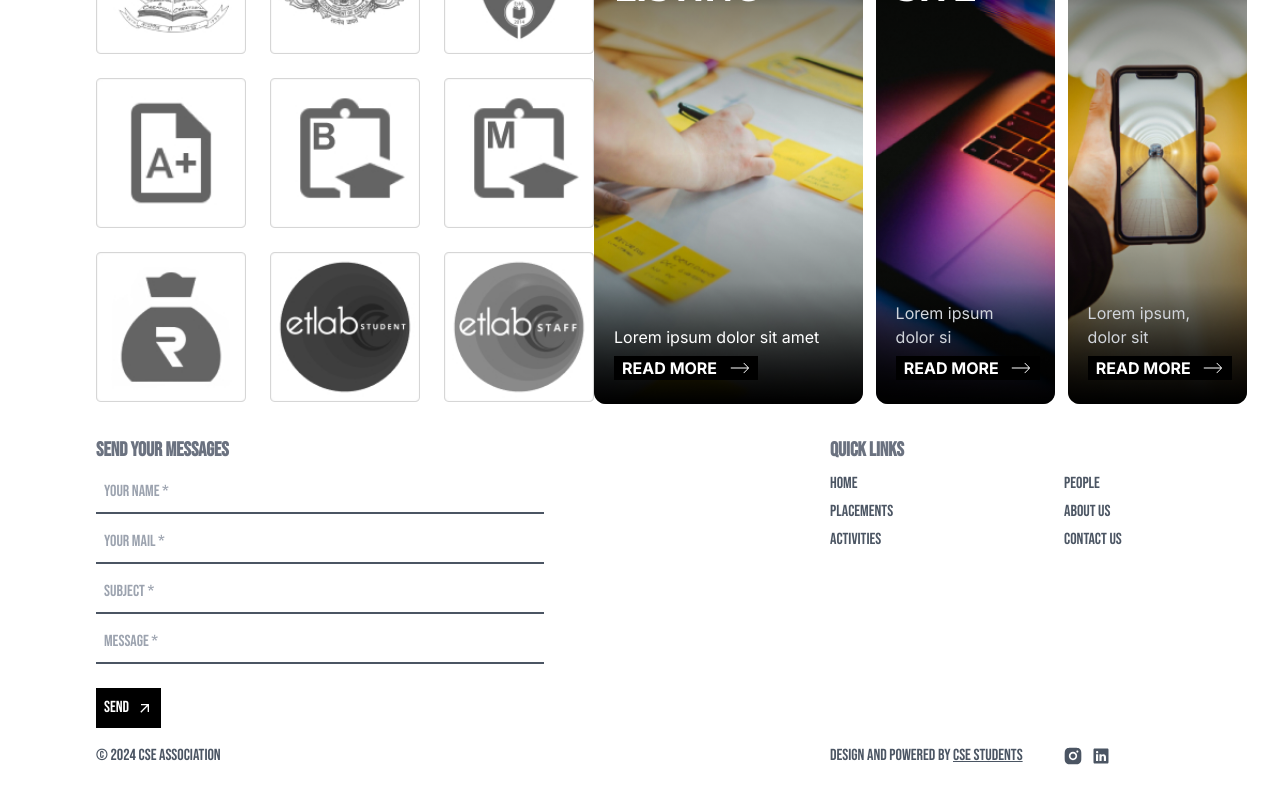
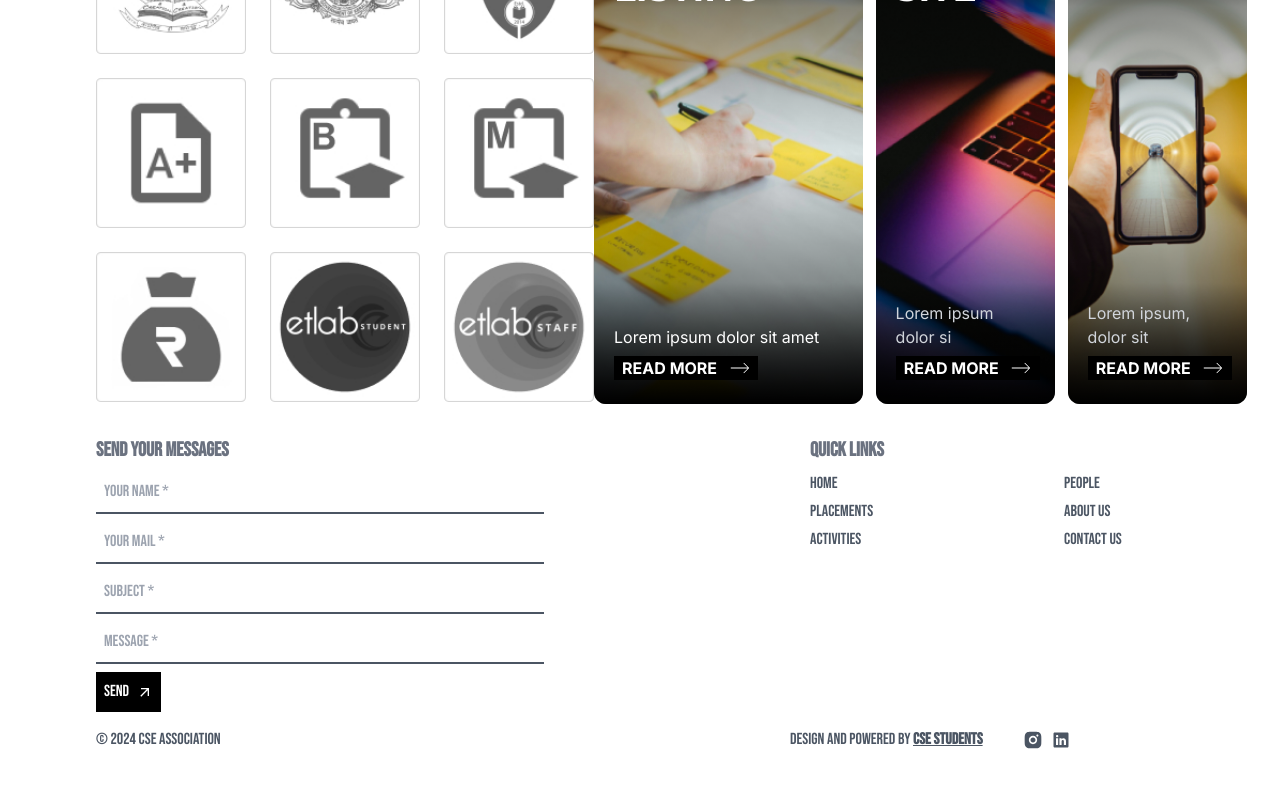
Before and after one commit to mhdaslamp/cse_dept_site, a Next.js app: page / in a window 1280 px wide. Shown: the part 2510-3310 px from the top of the page. Built offline with nearby package versions, Linux system fonts and the light colour scheme.

Commit message:
Changed the hovering effect for Quick links

```diff
--- a/src/components/Footer.jsx
+++ b/src/components/Footer.jsx
@@ -1,50 +1,47 @@
-import React from "react";
+"use client";
+import React, { useState } from "react";
 import Link from "next/link";
-
 import { MdOutlineArrowOutward } from "react-icons/md";
 import { RiInstagramFill } from "react-icons/ri";
 import { IoLogoLinkedin } from "react-icons/io";
 
 const Footer = () => {
   const currentYear = new Date().getFullYear();
+  const [hoveredIndex, setHoveredIndex] = useState(null);
+
+  const handleMouseEnter = (index) => {
+    setHoveredIndex(index);
+  };
+
+  const handleMouseLeave = () => {
+    setHoveredIndex(null);
+  };
+
+  const squareBlock = (index) =>
+  `w-3 h-3 bg-black hover:opacity-100 ${
+    hoveredIndex === index ? "" : "bg-white"
+  } mb-1.5`;
   return (
     <footer className="flex flex-col sm:flex-row justify-between px-24 py-8 bg-white text-gray-800 w-full font-bebasneue relative">
-      <div className="flex-1  mb-4 sm:mb-0">
+      <div className="flex-1 mb-4 sm:mb-0">
         <form className="mb-4">
           <h3 className="text-xl font-semibold mb-2 text-gray-500">
             SEND YOUR MESSAGES
           </h3>
-
-          <div className="mb-2 max-w-md">
-            <div className="mb-2 max-w-md">
+          {[
+            "YOUR NAME *",
+            "YOUR MAIL *",
+            "SUBJECT *",
+            "MESSAGE *"
+          ].map((placeholder, index) => (
+            <div key={index} className="mb-2 max-w-md">
               <input
                 className="p-2 border-b-2 border-gray-600 w-full bg-transparent outline-none"
                 type="text"
-                placeholder="YOUR NAME *"
+                placeholder={placeholder}
               />
             </div>
-          </div>
-          <div className="mb-2 max-w-md">
-            <input
-              className="p-2 border-b-2 border-gray-600 w-full bg-transparent outline-none"
-              type="text"
-              placeholder="YOUR MAIL *"
-            />
-          </div>
-          <div className="mb-2 max-w-md">
-            <input
-              className="p-2 border-b-2 border-gray-600 w-full bg-transparent outline-none"
-              type="text"
-              placeholder="SUBJECT *"
-            />
-          </div>
-          <div className="max-w-md mb-6">
-            <input
-              className="p-2 border-b-2 border-gray-600 w-full bg-transparent outline-none"
-              type="text"
-              placeholder="MESSAGE *"
-            />
-          </div>
+          ))}
           <button className="bg-black text-white p-2 flex items-center">
             SEND
             <MdOutlineArrowOutward className="ml-2 font-bold" />
@@ -54,53 +51,39 @@ const Footer = () => {
       </div>
 
       <div className="relative isolate">
-        <h3 className="text-xl font-semibold mb-2 text-gray-500">
+        <h3 className="text-xl font-semibold mb-2 text-gray-500 px-5">
           QUICK LINKS
         </h3>
 
         <div className="grid grid-cols-2 gap-x-[7.125rem]">
-          <Link
-            className="text-16 block text-gray-600 hover:text-blue-500 min-w-[7.5rem] mb-1"
-            href="#"
-          >
-            HOME
-          </Link>
-          <Link
-            className="block text-gray-600 hover:text-blue-500 min-w-[7.5rem] mb-1"
-            href="#"
-          >
-            PEOPLE
-          </Link>
-          <Link
-            className="block text-gray-600 hover:text-blue-500 min-w-[7.5rem]"
-            href="#"
-          >
-            PLACEMENTS
-          </Link>
-
-          <Link
-            className="block text-gray-600 hover:text-blue-500 min-w-[7.5rem] mb-1"
-            href="#"
-          >
-            ABOUT US
-          </Link>
-          <Link
-            className="block text-gray-600 hover:text-blue-500 min-w-[7.5rem] mb-1"
-            href="#"
-          >
-            ACTIVITIES
-          </Link>
-          <Link
-            className="block text-gray-600 hover:text-blue-500 min-w-[7.5rem]"
-            href="#"
-          >
-            CONTACT US
-          </Link>
+          {[
+            "HOME",
+            "PEOPLE",
+            "PLACEMENTS",
+            "ABOUT US",
+            "ACTIVITIES",
+            "CONTACT US"
+          ].map((link, index) => (
+            <div
+              key={index}
+              className="flex items-center"
+              onMouseEnter={() => handleMouseEnter(index)}
+              onMouseLeave={handleMouseLeave}
+            >
+              <div className={squareBlock(index)}></div>
+              <Link
+                className="text-16 block text-gray-600 min-w-[7.5rem] mb-1 ml-2"
+                href="#"
+              >
+                {link}
+              </Link>
+            </div>
+          ))}
         </div>
         <div className="absolute bottom-0 w-[120%] flex items-center">
           <p className="text-gray-600">
             DESIGN AND POWERED BY{" "}
-            <Link className="underline hover:text-blue-500" href="#">
+            <Link className="underline font-bold hover:text-blue-500" href="#">
               CSE STUDENTS
             </Link>
           </p>
```
